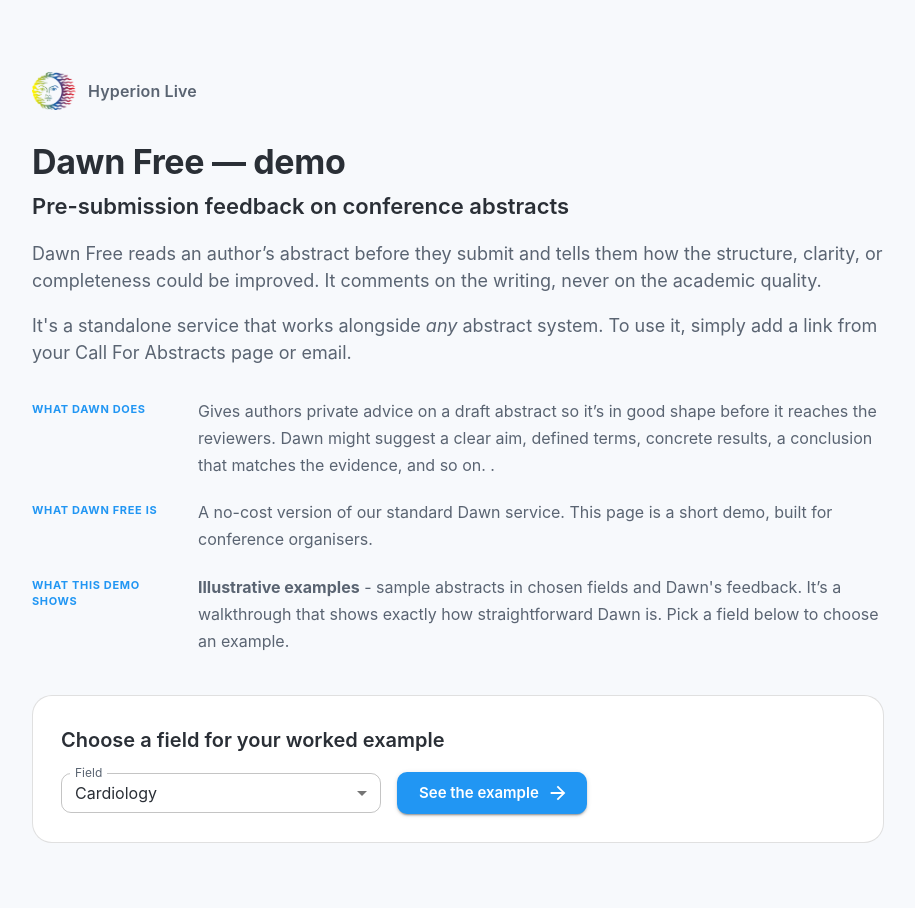
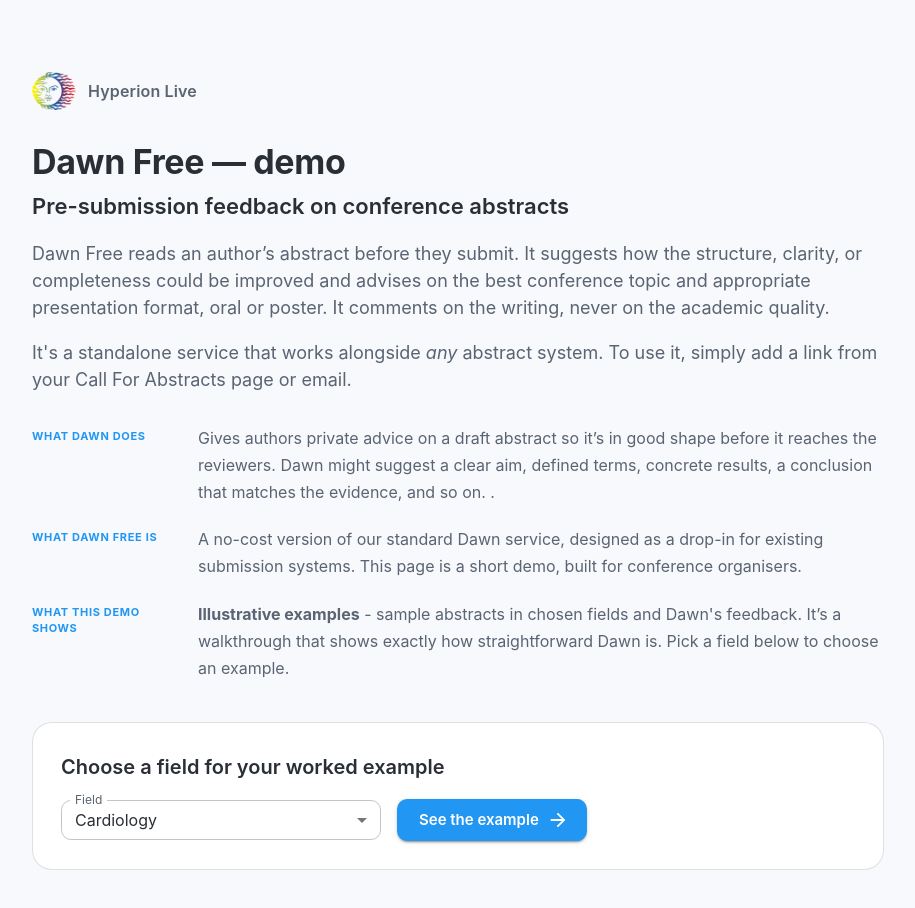
Before and after one commit to KWhyperion/dawnfreedemo, a React (Vite) app: page / in a window 1280 px wide. Shown: the top 908 px of the page, without its empty margins (182-1097 px from the left). Built offline with nearby package versions, Linux system fonts and the light colour scheme.

Commit message:
text tweaks

```diff
--- a/src/pages/ExplainerPage.jsx
+++ b/src/pages/ExplainerPage.jsx
@@ -39,9 +39,9 @@
                 </Typography>
 
                 <Typography variant="h2" sx={{fontWeight: 400, fontSize: 18, color: 'text.secondary', mb: 4, lineHeight: 1.5}}>
-                    <p>Dawn Free reads an author’s abstract before they submit and
-                        tells them how the structure, clarity, or completeness could
-                        be improved. It comments on the writing, never on the academic quality.</p>
+                    <p>Dawn Free reads an author’s abstract before they submit. It
+                        suggests how the structure, clarity, or completeness could
+                        be improved and advises on the best conference topic and appropriate presentation format, oral or poster. It comments on the writing, never on the academic quality.</p>
                     <p>It's a standalone service that works alongside <em>any</em> abstract system. To use it, simply add a link from your Call For Abstracts page or email. </p>
                 </Typography>
 
@@ -52,7 +52,7 @@
                         .
                     </ExplainerPoint>
                     <ExplainerPoint title="What Dawn Free is">
-                        A no-cost version of our standard Dawn service. This page is a
+                        A no-cost version of our standard Dawn service, designed as a drop-in for existing submission systems. This page is a
                         short demo, built for conference organisers.
                     </ExplainerPoint>
                     <ExplainerPoint title="What this demo shows">
```
